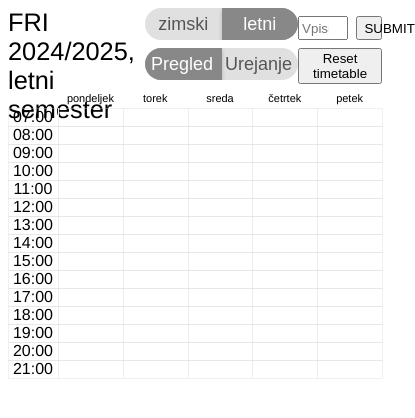
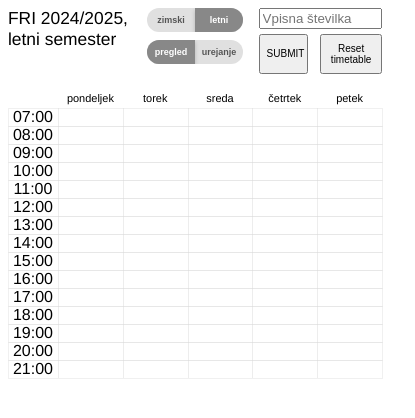
Before and after one commit to mati5kova/boljsi-urnik, a React (Vite) app: page / in a window 390 px wide. Shown: the top 418 px of the page, 415 px wide, since content can reach past the window. Built offline with nearby package versions, Linux system fonts and the light colour scheme.

Commit message:
added ugly but ?functional? css media queries + some other css changes

```diff
--- a/src/components/header/Header.css
+++ b/src/components/header/Header.css
@@ -2,13 +2,33 @@
 	display: flex;
 	height: 5rem;
 	justify-content: space-between;
+	width: 100%;
 }
 
 .header .title {
 	font-size: 3ex;
 }
 
+.header-left,
 .header-middle,
-.header-right-side {
-	width: 13rem;
+.header-right {
+	width: 33%;
 }
+
+.header-middle {
+	display: flex;
+	align-items: center;
+	flex-direction: column;
+}
+
+.header-right {
+    display: flex;
+    align-items: flex-end;
+    flex-direction: column;
+}
+
+@media (max-width: 35em) {
+	.header-left {
+		font-size: 1.3ex;
+	}
+}
--- a/src/components/header/Header.tsx
+++ b/src/components/header/Header.tsx
@@ -17,7 +17,7 @@ export default function Header({ fetchTimetableFromUrnikFRI }: HeaderProps) {
 
 	return (
 		<div className="header">
-			<div>
+			<div className="header-left">
 				<span className="title">
 					{`FRI ${schoolYear[0]}/${schoolYear[1]}, ${urnikFriSeasonalPartOfUrl} semester`}
 				</span>
@@ -28,7 +28,7 @@ export default function Header({ fetchTimetableFromUrnikFRI }: HeaderProps) {
 				<SeasonSwitch />
 				<EditModeSwitch />
 			</div>
-			<div className="header-right-side">
+			<div className="header-right">
 				<StudentNumberInput />
 				<TimetableReset fetchTimetableFromUrnikFRI={fetchTimetableFromUrnikFRI} />
 			</div>
--- a/src/components/header/editmodeswitch/EditModeSwitch.tsx
+++ b/src/components/header/editmodeswitch/EditModeSwitch.tsx
@@ -5,10 +5,11 @@ export default function EditModeSwitch() {
 	const { inEditMode, setInEditMode, setTemporaryAuditoryAndLaboratoryExcersises } = useBoljsiUrnikContext();
 
 	return (
+		<div className="switch-container">
 			<div className="season-switch edit-mode-switch">
 				<div className="toggle" style={{ left: inEditMode ? "50%" : "0%" }} />
 				<button className={`switch-button ${!inEditMode ? "active" : ""}`} onClick={() => setInEditMode(false)}>
-				Pregled
+					pregled
 				</button>
 				<button
 					className={`switch-button ${inEditMode ? "active" : ""}`}
@@ -22,8 +23,9 @@ export default function EditModeSwitch() {
 						}
 					}}
 				>
-				Urejanje
+					urejanje
 				</button>
+			</div>
 		</div>
 	);
 }
--- a/src/components/header/seasonswitch/SeasonSwitch.css
+++ b/src/components/header/seasonswitch/SeasonSwitch.css
@@ -1,7 +1,14 @@
+.switch-container {
+	width: 100%;
+	display: flex;
+	flex-direction: column;
+	align-items: center;
+}
+
 .season-switch {
 	position: relative;
 	display: flex;
-	width: 100%;
+	width: 14rem;
 	height: 2rem;
 	margin: 0;
 	background-color: #e0e0e0;
@@ -36,3 +43,46 @@
 .switch-button.active {
 	color: #fff;
 }
+
+@media (max-width: 840px) {
+	.season-switch {
+		width: 10rem;
+	}
+
+	.switch-button {
+		font-size: 14px;
+	}
+}
+
+@media (max-width: 550px) {
+	.season-switch {
+		width: 8rem;
+	}
+
+	.switch-button {
+		font-size: 14px;
+	}
+}
+
+@media (max-width: 420px) {
+	.season-switch {
+		width: 7.2rem;
+		height: 2rem;
+	}
+
+	.switch-button {
+		font-size: 13px;
+	}
+}
+
+@media (max-width: 390px) {
+	.season-switch {
+		width: 6rem;
+		height: 1.5rem;
+	}
+
+	.switch-button {
+		font-size: 9px;
+        font-weight: 600;
+	}
+}
--- a/src/components/header/seasonswitch/SeasonSwitch.tsx
+++ b/src/components/header/seasonswitch/SeasonSwitch.tsx
@@ -5,6 +5,7 @@ export default function SeasonSwitch() {
 	const { urnikFriSeasonalPartOfUrl, setUrnikFriSeasonalPartOfUrl } = useBoljsiUrnikContext();
 
 	return (
+		<div className="switch-container">
 			<div className="season-switch">
 				<div className="toggle" style={{ left: urnikFriSeasonalPartOfUrl === "zimski" ? "0%" : "50%" }} />
 				<button
@@ -24,5 +25,6 @@ export default function SeasonSwitch() {
 					letni
 				</button>
 			</div>
+		</div>
 	);
 }
--- a/src/components/header/studentnumberinput/StudentNumberInput.css
+++ b/src/components/header/studentnumberinput/StudentNumberInput.css
@@ -1,19 +1,87 @@
+.student-number-form-container {
+	width: 100%;
+	box-sizing: border-box;
+}
+
 .student-number-input-container {
-	margin-top: 0.5rem;
-	width: 100%;
 	display: flex;
+	justify-content: space-between;
+	column-gap: 0.5rem;
 }
 
 .student-number-input {
-	width: 60%;
 	outline: none;
+	width: 75%;
+	box-sizing: border-box;
 }
 .student-number-input:focus {
 	outline: none;
 }
 
 .student-number-submit {
+	color: black;
 	height: 1.5rem;
-	width: calc(40% - 0.5rem); /* 100% - student-number-input[width] - margin-left*/
-	margin-left: 0.5rem;
+	width: 25%;
+	box-sizing: border-box;
 }
+
+@media (max-width: 830px) {
+	.student-number-input {
+		width: 100%;
+	}
+	.student-number-submit {
+		width: 40%;
+		height: 2.5rem;
+	}
+
+	.student-number-input-container {
+		flex-direction: column;
+		gap: 0.3rem;
+	}
+
+	.timetable-reset-button {
+		margin-top: 0 !important;
+		position: relative !important;
+		bottom: 2.5rem !important;
+
+		padding: 0.72rem 0 0.6rem 0;
+		margin-left: 1rem;
+		width: 50% !important;
+	}
+}
+
+@media (max-width: 612px) {
+	.timetable-reset-button {
+		padding: 0.15rem 0 0.15rem 0;
+	}
+}
+
+@media (max-width: 521px) {
+	.timetable-reset-button,
+	.student-number-submit {
+		font-size: 10px;
+		font-weight: 500;
+	}
+
+	.timetable-reset-button {
+		padding: 0.8rem 0 0.8rem 0;
+	}
+}
+
+@media (max-width: 472px) {
+	.timetable-reset-button {
+		padding: 0.45rem 0 0.45rem 0;
+	}
+}
+
+@media (max-width: 384px) {
+	.timetable-reset-button,
+	.student-number-submit {
+		font-size: 8px;
+		font-weight: 600;
+	}
+
+	.timetable-reset-button {
+		padding: 0.6rem 0 0.6rem 0;
+	}
+}
--- a/src/components/header/studentnumberinput/StudentNumberInput.tsx
+++ b/src/components/header/studentnumberinput/StudentNumberInput.tsx
@@ -19,6 +19,7 @@ export default function StudentNumberInput() {
 	};
 
 	return (
+		<div className="student-number-form-container">
 			<form className="student-number-input-container" onSubmit={handleSubmit}>
 				<input
 					type="number"
@@ -36,5 +37,6 @@ export default function StudentNumberInput() {
 					SUBMIT
 				</button>
 			</form>
+		</div>
 	);
 }
--- /dev/null
+++ b/src/components/header/timetablereset/TimetableReset.css
@@ -0,0 +1,5 @@
+.timetable-reset-button {
+	margin-top: 0.5rem;
+	width: 50%;
+	color: black;
+}
--- a/src/components/header/timetablereset/TimetableReset.tsx
+++ b/src/components/header/timetablereset/TimetableReset.tsx
@@ -1,7 +1,7 @@
 import { useBoljsiUrnikContext } from "../../../context/BoljsiUrnikContext";
 import getUrnikFriUrl from "../../../functions/getUrnikFriUrl";
 import { HeaderProps } from "../Header";
-import "./TimetableRest.css";
+import "./TimetableReset.css";
 
 export default function TimetableReset({ fetchTimetableFromUrnikFRI }: HeaderProps) {
 	const {
--- a/src/components/header/timetablereset/TimetableRest.css
+++ /dev/null
@@ -1,4 +0,0 @@
-.timetable-reset-button {
-    margin-top: 0.5rem;
-    width: 100%;
-}
```
Lines whose indentation alone changed are shown as unchanged.
